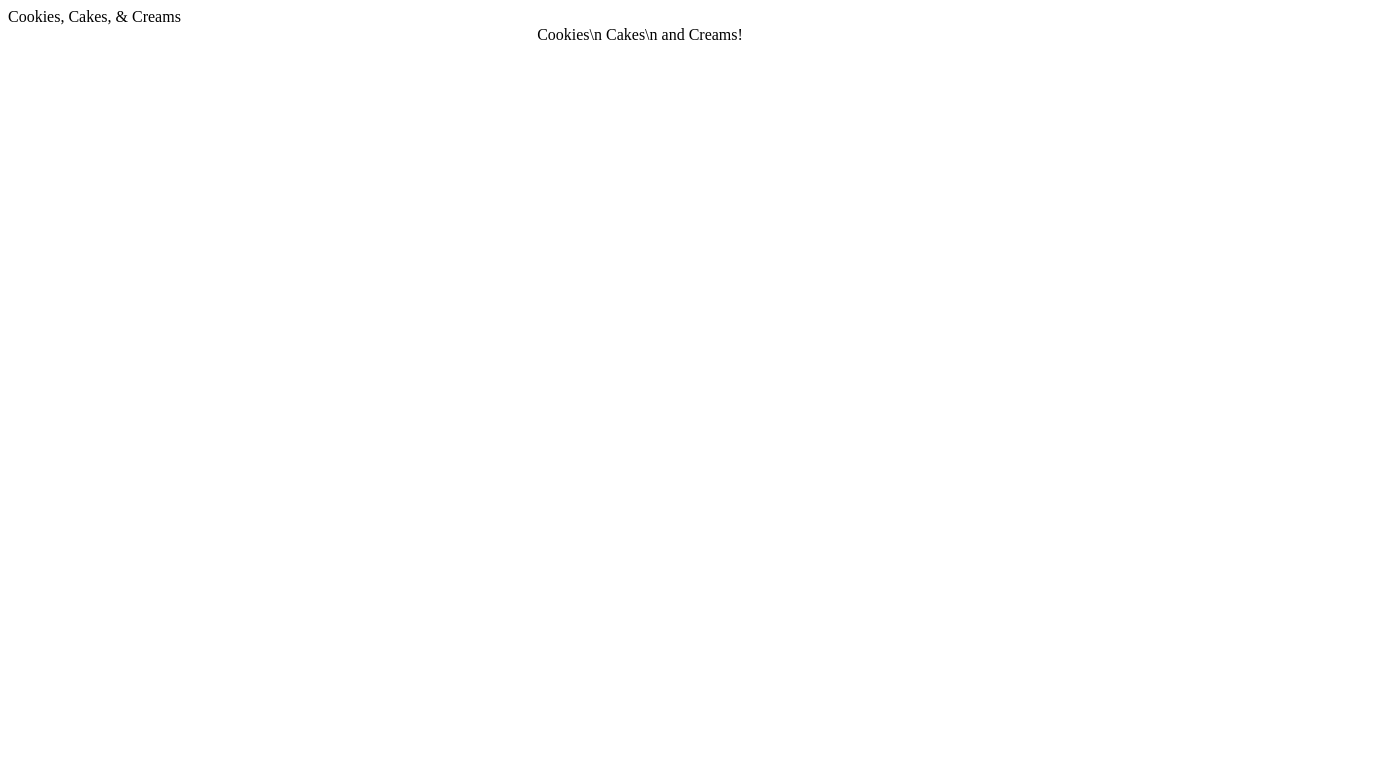
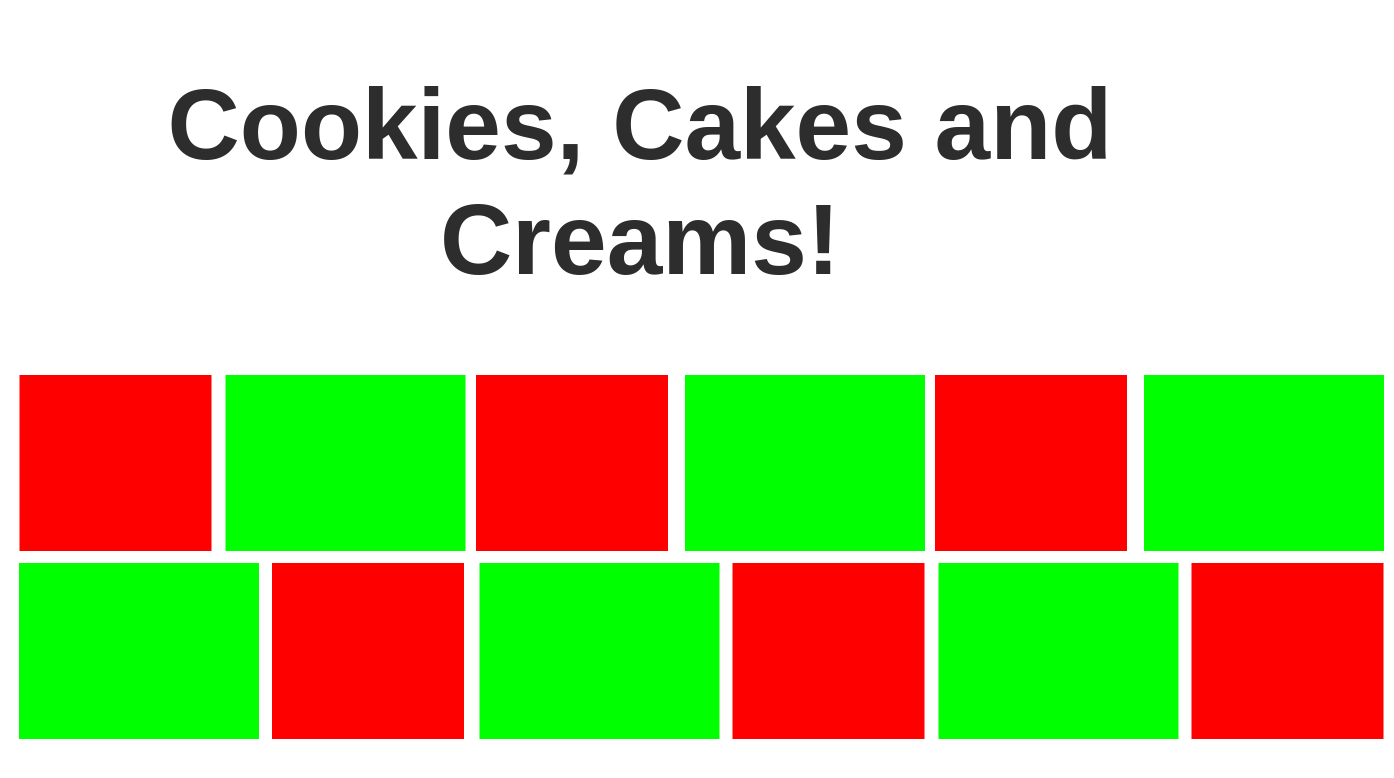
Before and after one commit to cookiescakescreams/cookiescakescreams.github.io, a plain HTML site: page index.html in a window 1280 px wide. Shown: the whole page, 1394 px wide, since content can reach past the window. Drawn offline with Linux system fonts and the light colour scheme.

Commit message:
Setting up prototype page

```diff
--- a/index.html
+++ b/index.html
@@ -1,13 +1,16 @@
 <!DOCTYPE html>
 <html>
-    <head>Cookies, Cakes, & Creams</head>
+    <head>
+        <title>Cookies, Cakes, & Creams</title>
+        <link rel="stylesheet" href="styles.css">
+    </head>
     <body>
 
-        <div style="text-align: center;">
-            Cookies\n
-            Cakes\n
-            and Creams!
+        <div style="text-align: center;font-size: 50px;color:rgb(45, 45, 45);">
+            <h1>Cookies, Cakes and Creams!</h1>
         </div>
+
+        <div><img src="Test.png"></div>
 
     </body>
 </html>
--- /dev/null
+++ b/styles.css
@@ -0,0 +1,3 @@
+body {
+    font-family:Arial, Helvetica, sans-serif;
+}
```
Also changed, not shown: Test.png (added).
